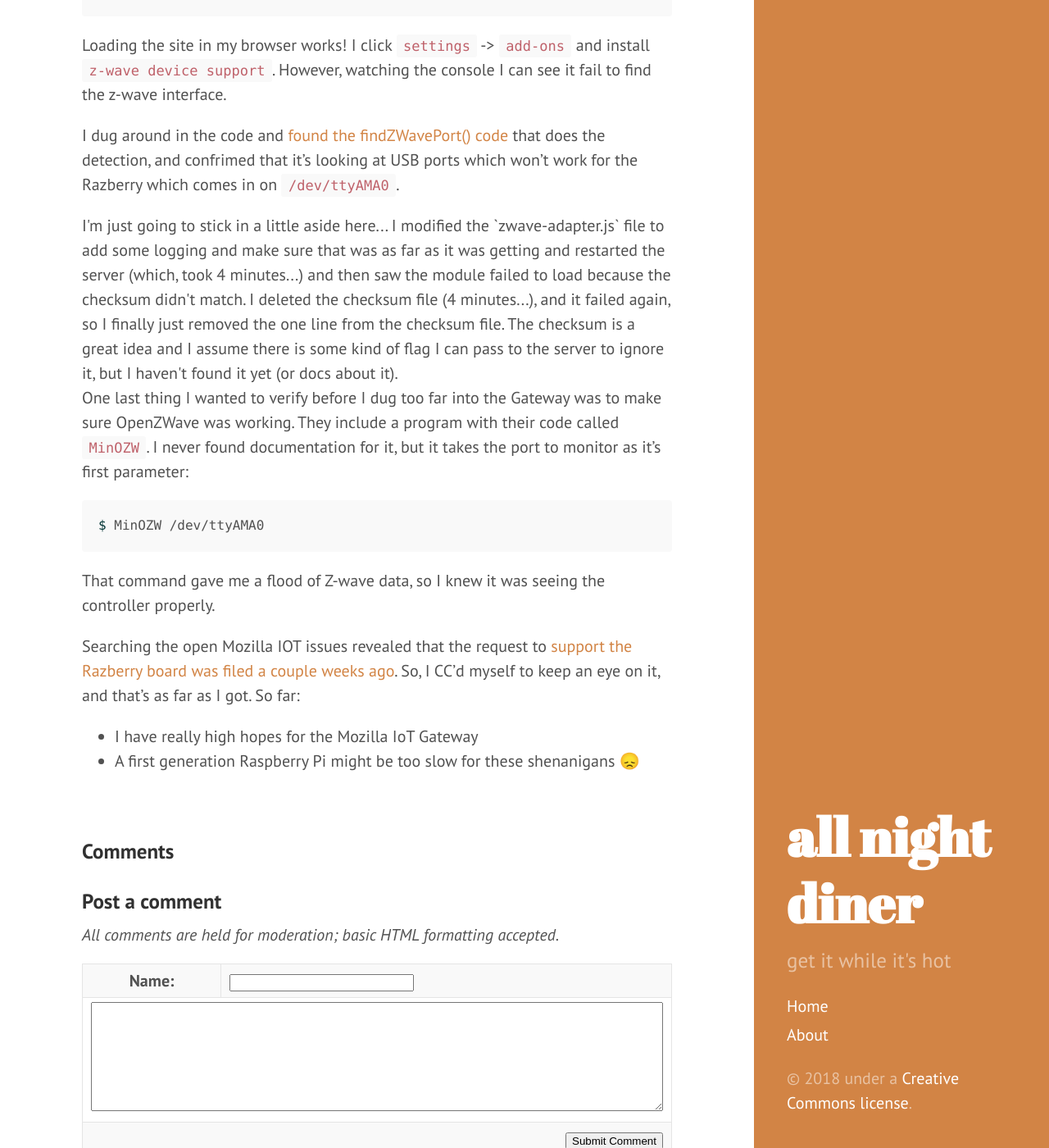
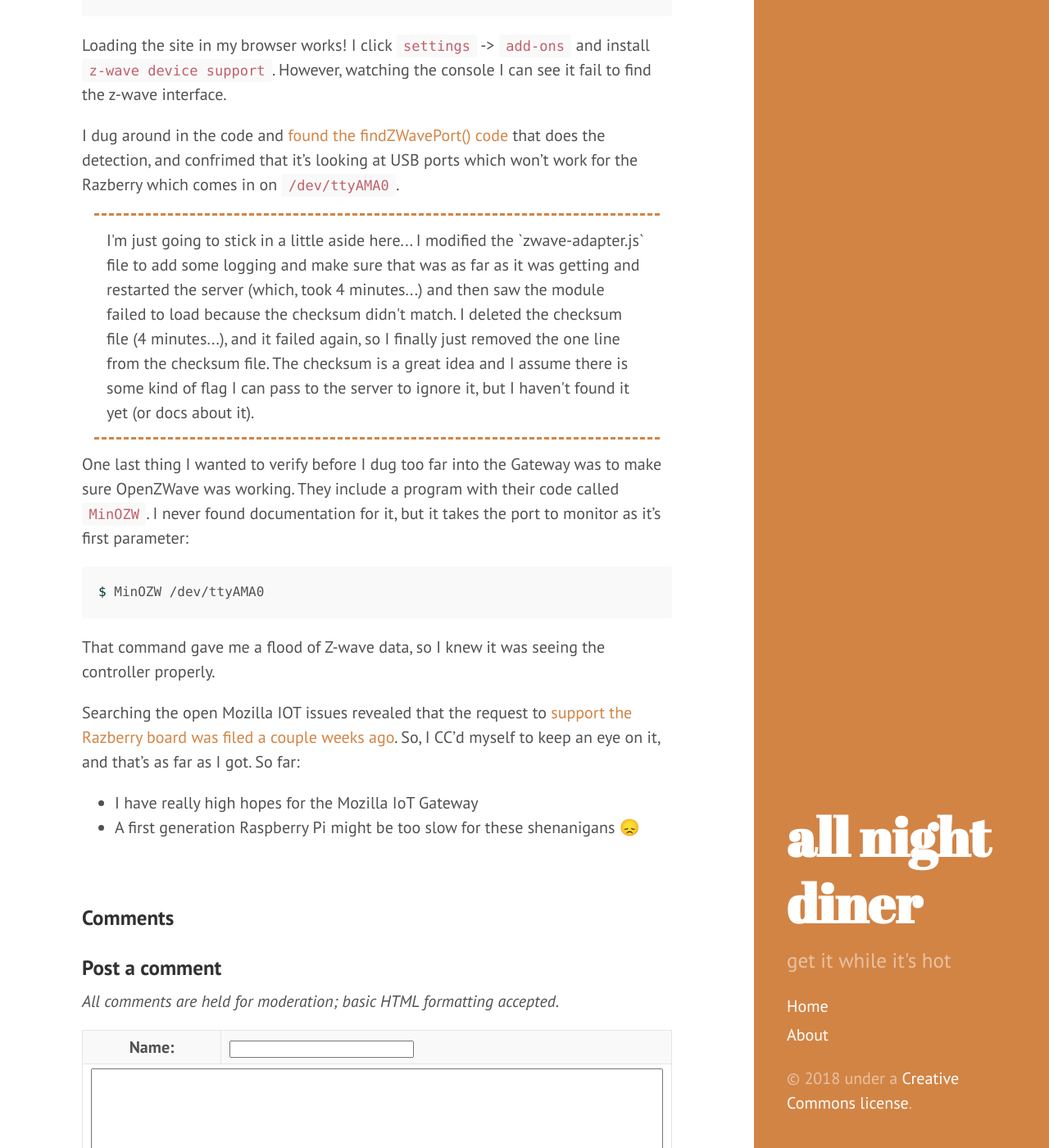
Before and after one commit to clouserw/blog.micropipes.com, a Jekyll site: the page built from _posts/2018-02-21-trying-mozillas-things-gateway.md, in a window 1280 px wide and 1400 px high, scrolled down 3144 px. Shown: the whole window at 82% size. Built offline with Jekyll 4.4.1, drawn with Linux system fonts in a browser that asks for light colours; Markdown is read by kramdown in place of the engine named in the settings.

Commit message:
add an aside class

```diff
--- a/public/css/custom.css
+++ b/public/css/custom.css
@@ -1,3 +1,11 @@
+.aside {
+    border-color: #d28445;
+    border-style: dashed none dashed none;
+    border-width: 3px;
+    margin: 15px;
+    padding: 15px;
+
+}
 .potato-captcha {
     left: -9999px;
     opacity: 0;
```
